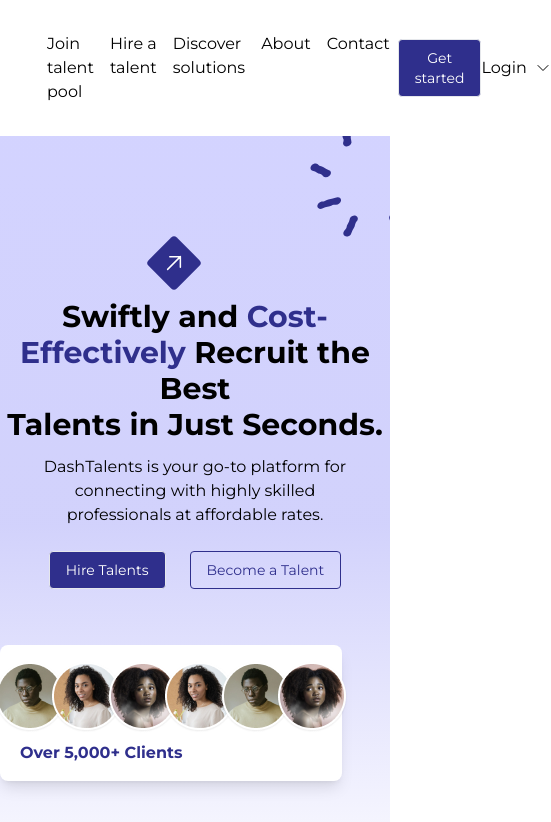
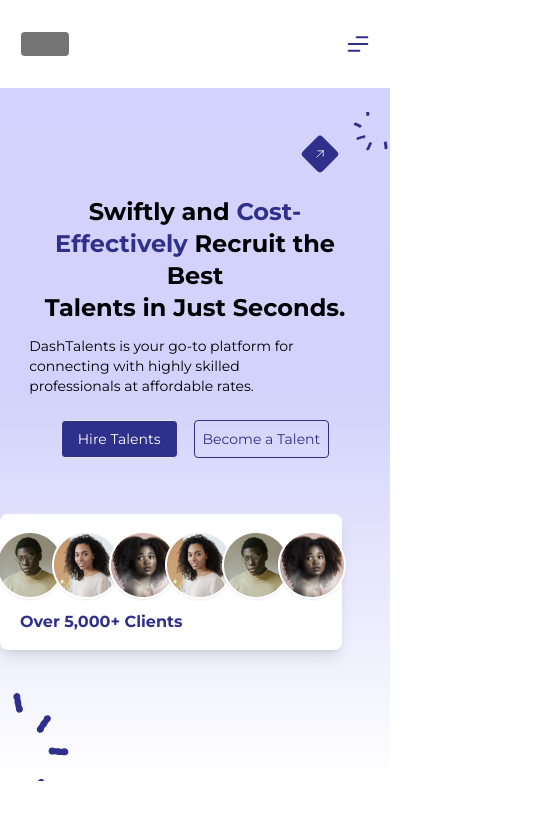
Before and after one commit to Lakatabu01/talent-pool, a Next.js app: page / in a window 390 px wide. Shown: the top 822 px of the page, 551 px wide, since content can reach past the window. Built offline with nearby package versions, Linux system fonts and the light colour scheme.

Commit message:
add responsiveness to hero-section

```diff
--- a/app/layout.tsx
+++ b/app/layout.tsx
@@ -1,6 +1,8 @@
 import type { Metadata } from "next";
 import { Montserrat } from "next/font/google";
 import "./globals.css";
+import Footer from "./ui/footer";
+import Header from "./ui/header";
 
 const montserrat = Montserrat({
   subsets: ["latin"],
@@ -19,7 +21,11 @@
 }) {
   return (
     <html lang="en">
-      <body className={montserrat.className}>{children}</body>
+      <body className={`${montserrat.className}`}>
+        <Header />
+        {children}
+        {/* <Footer /> */}
+      </body>
     </html>
   );
 }
--- a/app/page.tsx
+++ b/app/page.tsx
@@ -8,10 +8,9 @@
 export default function Home() {
   return (
     <main className="w-full">
-      <Header />
       <HeroSection />
-      <Individuals />
-      <VettedTalent />
+      {/* <Individuals />
+      <VettedTalent /> */}
     </main>
   );
 }
--- a/app/ui/default_button.tsx
+++ b/app/ui/default_button.tsx
@@ -8,7 +8,7 @@
 const DefaultButton = ({ buttonName }: DefaultButtonProps) => {
   return (
     <button
-      className={` bg-[#2F2F8C] text-sm rounded px-4 py-2 border text-white`}>
+      className={` bg-[#2F2F8C] text-sm rounded px-4 py-2 border text-white max-w-30`}>
       {buttonName}
     </button>
   );
@@ -16,7 +16,7 @@
 
 const TransparentButton = ({ btnName }: TransparentButtonProps) => {
   return (
-    <button className="bg-[rgba(25, 25, 93, 0)] text-sm rounded px-4 py-2 border border-[#2F2F8C] text-[#2F2F8C] ml-6">
+    <button className="max-w-30 bg-[rgba(25, 25, 93, 0)] text-sm rounded px-2 py-2 border border-[#2F2F8C] text-[#2F2F8C] ml-4">
       {btnName}
     </button>
   );
--- /dev/null
+++ b/app/ui/footer.tsx
@@ -0,0 +1,43 @@
+import React from "react";
+
+function Footer() {
+  return (
+    <footer className="bg-[#202054] mt-14 w-full flex px-10 py-8 text-[#E1E1E1] font-semibold text-sm">
+      <div className="w-[40%]">
+        <div className="w-[70%]">
+          <div className="h-14 w-24 bg-[#D9D9D9] rounded-sm mb-5"></div>
+          <p>
+            An organization that is focused on equipping African youths with the
+            knowledge and skills needed in the tech space.
+          </p>
+        </div>
+      </div>
+
+      <div className="w-[60%] flex justify-between ">
+        <div className="w-[30%] flex flex-col pl-8">
+          <h4 className="text-base">Company</h4>
+          <p className="my-3">About</p>
+          <p>Contact us</p>
+        </div>
+
+        <div className="w-[30%]">
+          <h4 className="text-base">Our Solutions</h4>
+          <p className="my-3">Brand & product design</p>
+          <p>Data Science & Analytics</p>
+          <p className="my-3">Application Development</p>
+          <p>Project Management</p>
+        </div>
+
+        <div className="w-[30%]">
+          <h4 className="text-base">Socials</h4>
+          <p className="my-3">X (formerly Twitter)</p>
+          <p>Instagram</p>
+          <p className="my-3">Linkedin</p>
+          <p>Facebook</p>
+        </div>
+      </div>
+    </footer>
+  );
+}
+
+export default Footer;
--- a/app/ui/header.tsx
+++ b/app/ui/header.tsx
@@ -1,11 +1,24 @@
+"use client";
+
 import DefaultButton from "./default_button";
+import { TransparentButton } from "./default_button";
+import { useState } from "react";
 
 const Header = () => {
+  const [dropped, setDropped] = useState<boolean>(false);
+
+  const menuDisplay = () => {
+    setDropped(!dropped);
+  };
+
   return (
-    <header className="w-full bg-[#fff] flex justify-center py-8 ">
-      <div className="flex justify-around items-center w-[80%]">
+    <header
+      className={`bg-[#fff] w-full  z-50 fixed right-0 left-0 flex flex-col lg:flex-row lg:justify-center py-8 ${
+        dropped == true ? "animate-drop shadow-2xl" : ""
+      } `}>
+      <div className="flex justify-between w-[89%] mx-auto items-center lg:w-[90%]">
         <div className="bg-[#747474] w-12 h-6 rounded"></div>
-        <nav className="flex text-base list-none">
+        <nav className="lg:flex text-base list-none hidden">
           <li className="px-2">Join talent pool</li>
           <li className="px-2">Hire a talent</li>
           <li className="px-2">Discover solutions</li>
@@ -13,8 +26,10 @@
           <li className="px-2">Contact</li>
         </nav>
 
-        <DefaultButton buttonName="Get started" />
-        <div className="flex">
+        <div className="hidden lg:block">
+          <DefaultButton buttonName="Get started" />
+        </div>
+        <div className="lg:flex hidden">
           <p>Login</p>
           <svg
             xmlns="http://www.w3.org/2000/svg"
@@ -30,6 +45,59 @@
             />
           </svg>
         </div>
+
+        <button
+          className="lg:hidden border-none bg-transparent"
+          onClick={menuDisplay}>
+          <svg
+            xmlns="http://www.w3.org/2000/svg"
+            width="22"
+            height="16"
+            viewBox="0 0 22 16"
+            fill="none">
+            <path
+              d="M1.66675 14.6667H12.3334M1.66675 8.00001H20.3334M9.66675 1.33334H20.3334"
+              stroke="#2F2F8C"
+              stroke-width="2"
+              stroke-linecap="round"
+              stroke-linejoin="round"
+            />
+          </svg>
+        </button>
+      </div>
+
+      <div
+        className={` w-full px-4 mt-5 ${dropped == true ? "block" : "hidden"}`}>
+        <div className="w-full text-[#484747]">
+          <div className="flex flex-col my-6">
+            <h4 className="text-base text-[#2C2B2B] font-semibold">Features</h4>
+            <p className="my-3 text-sm">Join Talent Pool</p>
+            <p className="text-sm">Hire Talents</p>
+          </div>
+
+          <div className="flex flex-col my-6">
+            <h4 className="text-base text-[#2C2B2B] font-semibold">Company</h4>
+            <p className="my-3 text-sm">About</p>
+            <p className="text-sm">Contact us</p>
+          </div>
+
+          <div className="">
+            <h4 className="text-base text-[#2C2B2B] font-semibold">
+              Our Solutions
+            </h4>
+            <p className="my-3 text-sm">Brand & product design</p>
+            <p className="text-sm">Data Science & Analytics</p>
+            <p className="my-3 text-sm">Application Development</p>
+            <p className="text-sm">Project Management</p>
+          </div>
+        </div>
+
+        <div className="flex justify-center mt-10 w-full">
+          <div>
+            <DefaultButton buttonName="Get started" />
+            <TransparentButton btnName="Login" />
+          </div>
+        </div>
       </div>
     </header>
   );
--- a/app/ui/hero_section.tsx
+++ b/app/ui/hero_section.tsx
@@ -8,17 +8,17 @@
 
 const HeroSection = () => {
   return (
-    <section className="bg-gradient-to-b from-[#A1A1FF77] via-[#9E9EF877] to-[#19195D00] w-full">
-      <div className="flex w-full justify-end">
-        <div className="flex flex-col justify-end rot">
-          <div className="bg-[#2F2F8C] p-2 rounded rotate-45 mr-20">
+    <section className="bg-gradient-to-b from-[#A1A1FF77] via-[#9E9EF877] to-[#19195D00] w-full pt-28">
+      <div className="flex w-full justify-end  ">
+        <div className="flex flex-col justify-end">
+          <div className="bg-[#2F2F8C] p-2 rounded rotate-45 lg:mr-20 ">
             <svg
               xmlns="http://www.w3.org/2000/svg"
               fill="none"
               viewBox="0 0 24 24"
               stroke-width="1.5"
               stroke="currentColor"
-              className="w-6 h-6 text-white">
+              className="lg:w-6 lg:h-6 w-3 h-3 text-white">
               <path
                 stroke-linecap="round"
                 stroke-linejoin="round"
@@ -29,6 +29,7 @@
         </div>
         <div>
           <svg
+            className="w-14 h-14 lg:w-24 lg:h-24"
             xmlns="http://www.w3.org/2000/svg"
             width="116"
             height="147"
@@ -68,27 +69,27 @@
         </div>
       </div>
 
-      <div className="w-full mt-4">
-        <h1 className="text-center text-3xl font-bold">
+      <div className="lg:w-full w-[85%] mt-7 mx-auto lg:mx-0 ">
+        <h1 className="text-center text-2xl lg:text-3xl font-bold ">
           Swiftly and <span className="text-[#2F2F8C]">Cost-Effectively</span>{" "}
           Recruit the Best
           <br /> Talents in Just Seconds.
         </h1>
-        <p className="text-center text-base my-3">
+        <p className="mx-auto lg:text-center text-sm lg:text-base my-3">
           DashTalents is your go-to platform for connecting with highly skilled{" "}
           <br /> professionals at affordable rates.
         </p>
       </div>
 
-      <div className="flex justify-center my-6">
+      <div className="flex w-full  justify-center my-6">
         <div>
           <DefaultButton buttonName="Hire Talents" />
           <TransparentButton btnName="Become a Talent" />
         </div>
       </div>
 
-      <div className="w-full flex justify-end mt-4 ">
-        <div className="bg-white rounded-lg flex flex-col  mr-12  mt-8 shadow-lg py-4">
+      <div className="w-full flex justify-end mt-4">
+        <div className="bg-white rounded-lg flex flex-col mr-12  mt-8 shadow-lg py-4">
           <div className="flex justify-center px-4">
             <Image src={avatar1} alt="image of man" />
             <Image
--- a/tailwind.config.ts
+++ b/tailwind.config.ts
@@ -6,8 +6,10 @@
     './components/**/*.{js,ts,jsx,tsx,mdx}',
     './app/**/*.{js,ts,jsx,tsx,mdx}',
   ],
+
   theme: {
     extend: {
+
       boxShadow: {
         'around': '0px 2px 60px -3px rgba(14, 14, 14, 0.10), 0px 2px 10px 2px rgba(14, 14, 14, 0.12)',
       },
@@ -20,9 +22,9 @@
 
         "montserrat": "var(--font-montserrat)"
       },
-    },
       animation: {
         'slide-in-up': 'slideUp 0.5s ease-in',
+        'drop': 'expand 0.5s ease-in-out',
     },
     keyframes: {
 
@@ -31,8 +33,16 @@
         "90%": {transform: 'translateY(-5px)', opacity: "0.8"},
         '100%': { transform: 'translateY(0)', opacity: "1" },
       },
+
+      expand: {
+        '0%': { height: '0', opacity: "0", width: "100vw" },
+        "90%": {height: '100vh', opacity: "0.4", width: "100vw"},
+        '100%': { height: '90vh', opacity: "1", width: "100vw" },
       },
   },
+
   plugins: [],
+    },
+  },
 }
 export default config
```
Lines whose indentation alone changed are shown as unchanged.
